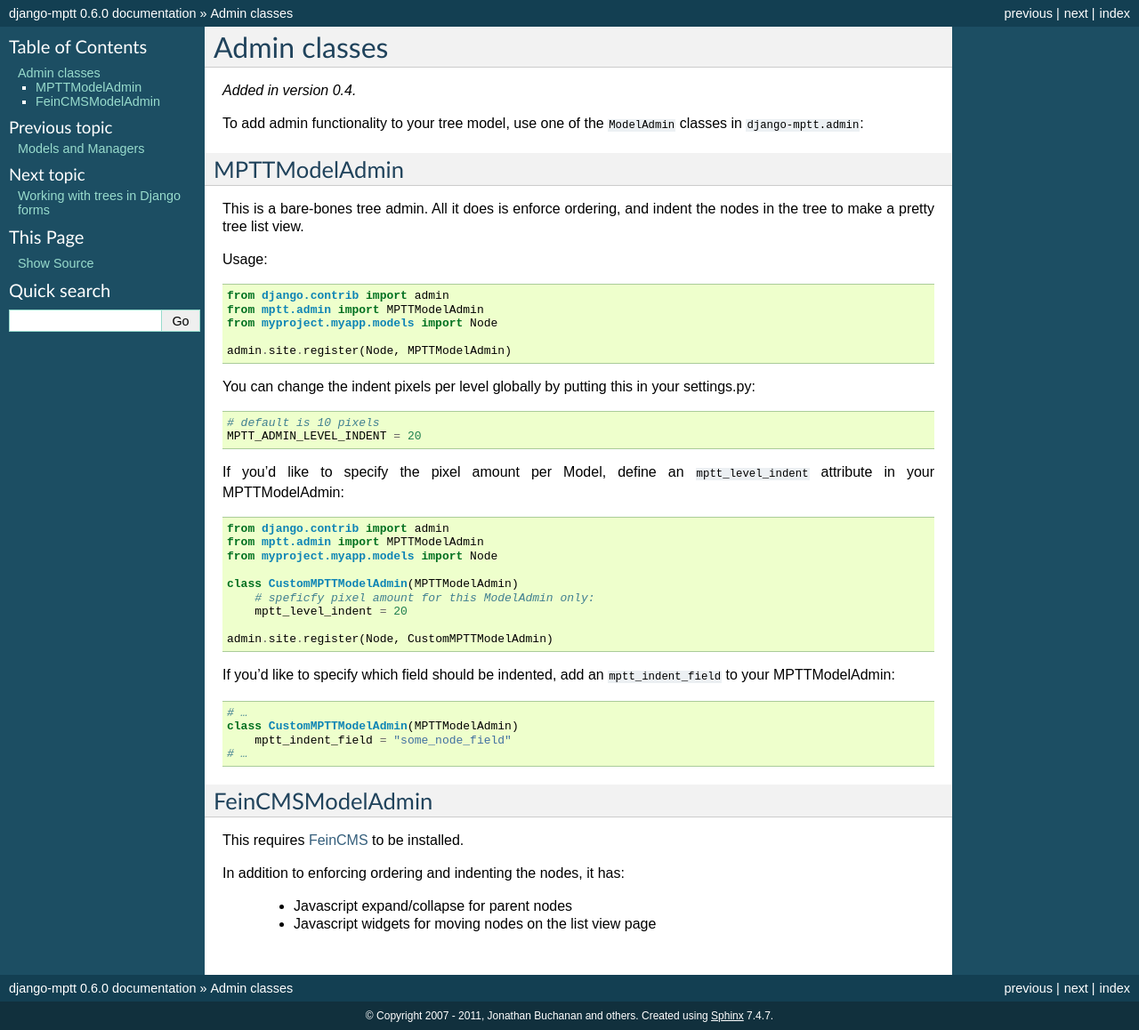
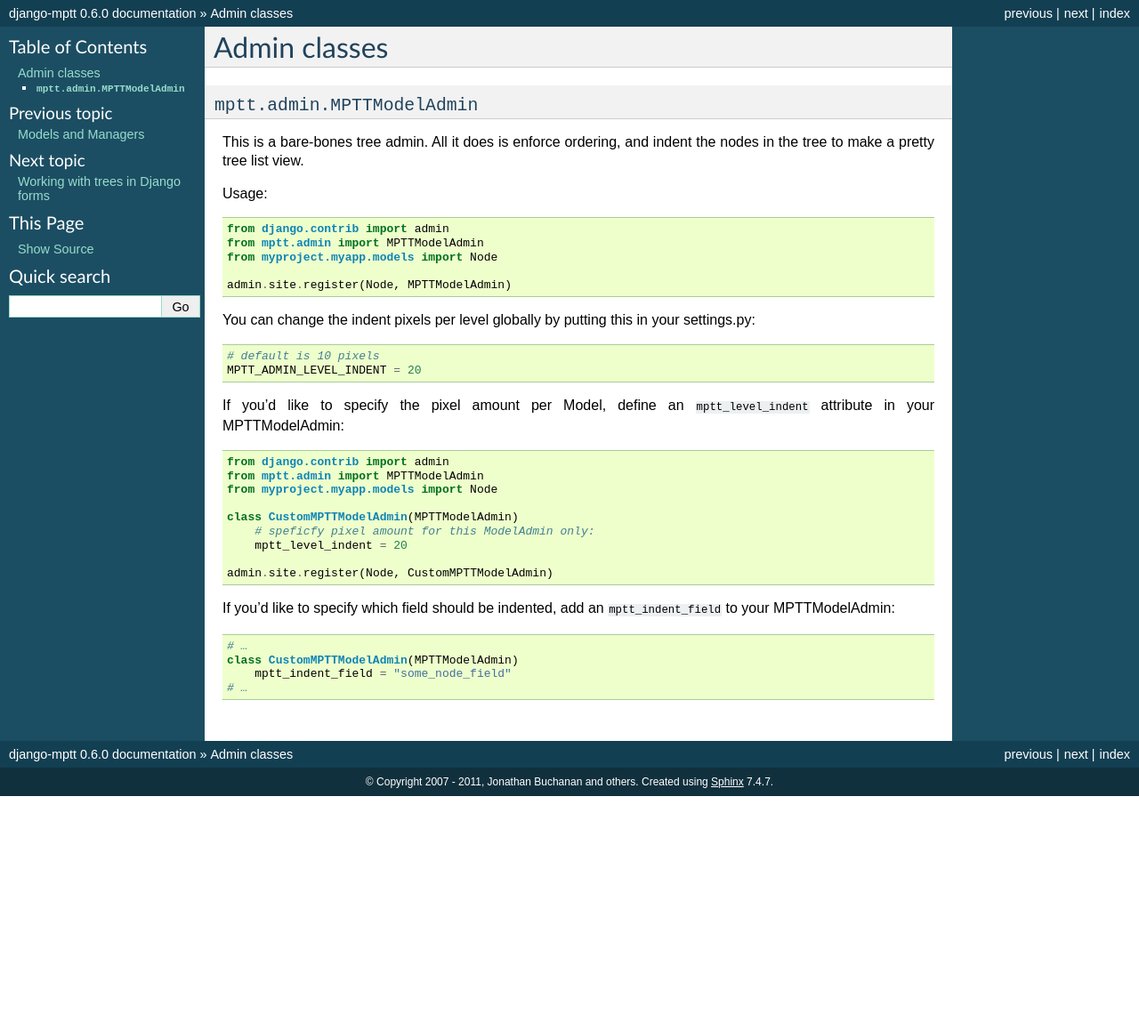
Before and after one commit to django-mptt/django-mptt, a Sphinx documentation site: the page built from docs/admin.rst, in a window 1280 px wide. Shown: the whole page at 89% size. Built offline with Sphinx 7.4.7, drawn with Linux system fonts in a browser that asks for light colours; after the commit the page ends 900 px from its top, so only the background shows below that.

Commit message:
remove FeinCMSModelAdmin docs, it's deprecated.

```diff
--- a/docs/admin.rst
+++ b/docs/admin.rst
@@ -2,13 +2,8 @@
 Admin classes
 =============
 
-.. versionadded:: 0.4
-
-To add admin functionality to your tree model, use one of the ``ModelAdmin``
-classes in ``django-mptt.admin``:
-
-MPTTModelAdmin
---------------
+``mptt.admin.MPTTModelAdmin``
+-----------------------------
 
 This is a bare-bones tree admin. All it does is enforce ordering, and indent the nodes
 in the tree to make a pretty tree list view.
@@ -47,15 +42,3 @@
     class CustomMPTTModelAdmin(MPTTModelAdmin)
         mptt_indent_field = "some_node_field"
     # …
-
-FeinCMSModelAdmin
------------------
-
-This requires `FeinCMS`_ to be installed.
-
-In addition to enforcing ordering and indenting the nodes, it has:
-
- - Javascript expand/collapse for parent nodes
- - Javascript widgets for moving nodes on the list view page
-
-.. _`FeinCMS`: http://www.feincms.org/
```
